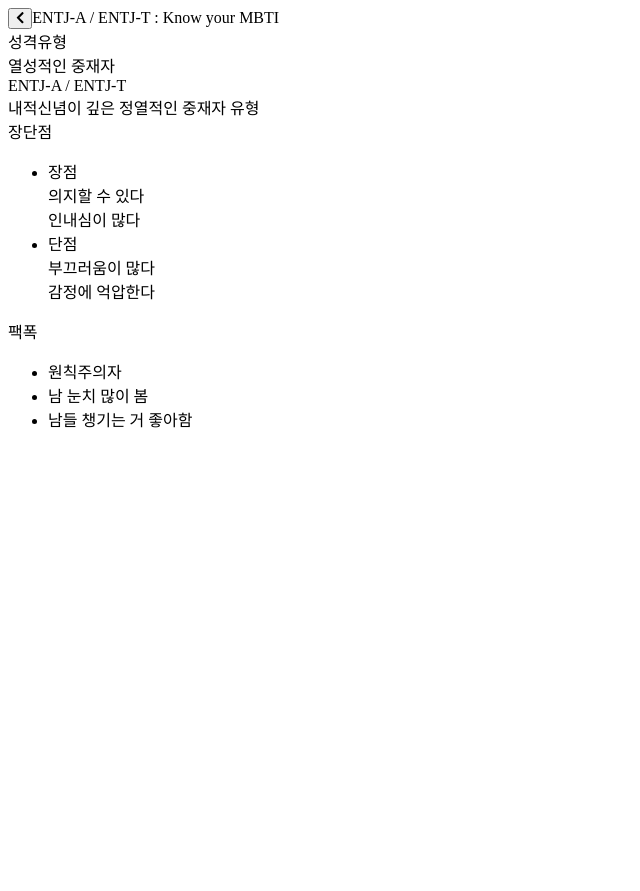
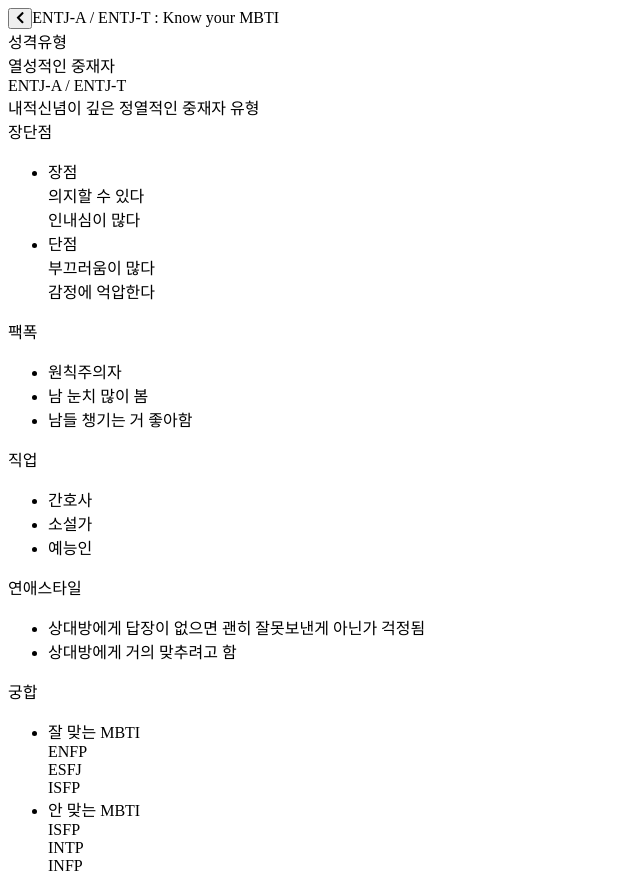
Before and after one commit to neul0129/mbti_project, a React (Create React App) app: page /profiles/ENTJ in a window 1280 px wide. Shown: the whole page, without its empty margins (0-640 px from the left). Before the commit the page ends 800 px from the top, so only its background shows below. Built offline with nearby package versions, Linux system fonts and the light colour scheme.

Commit message:
Profile 수정
직업, 연애스타일, 궁합 추가

```diff
--- a/src/pages/Profile.js
+++ b/src/pages/Profile.js
@@ -103,6 +103,66 @@
   )
 }
 
+// MBTI 직업 컴포넌트
+const Job = ({data}) => {
+  return (
+    <>
+      <div>직업</div>
+      <ul>
+        {data.map((el, idx) =>
+          <li key={idx}>
+            {el}
+          </li>
+        )}
+      </ul>
+    </>
+  )
+}
+
+// MBTI 연애스타일 컴포넌트
+const Love = ({data}) => {
+  return (
+    <>
+      <div>연애스타일</div>
+      <ul>
+        {data.map((el, idx) =>
+          <li key={idx}>
+            {el}
+          </li>
+        )}
+      </ul>
+    </>
+  )
+}
+
+// MBTI 궁합 컴포넌트
+function Chemistry({data}) {
+  // 배열 : 1. 잘 맞는 MBTI, 2. 안 맞는 MBTI
+  const chemistry = Object.keys(data);
+
+  return (
+    <>
+      <div>궁합</div>
+      <ul>
+        {chemistry.map((chemistry, idx) => (
+          <li key={idx}>
+            {/** 궁합 title */}
+            <div>{chemistry}</div>
+            {/** 궁합 리스트 요소 */}
+            <div>
+              {data[chemistry].map((el, idx) => (
+                <div className='propsCons-el' key={idx}>
+                  {el}
+                </div>
+              ))}
+            </div>
+          </li>
+        ))}
+      </ul>
+    </>
+  )
+}
+
 // MBTI 설명 페이지
 function Profile({data}) {
   const params = useParams();
@@ -113,6 +173,9 @@
       <Description data={profile} />
       <ProsCons data={profile.prosCons} />
       <Fact data={profile.fact} />
+			<Job data={profile.job} />
+			<Love data={profile.love} />
+			<Chemistry data={profile.chemistry} />
     </>
   )
 };
```
